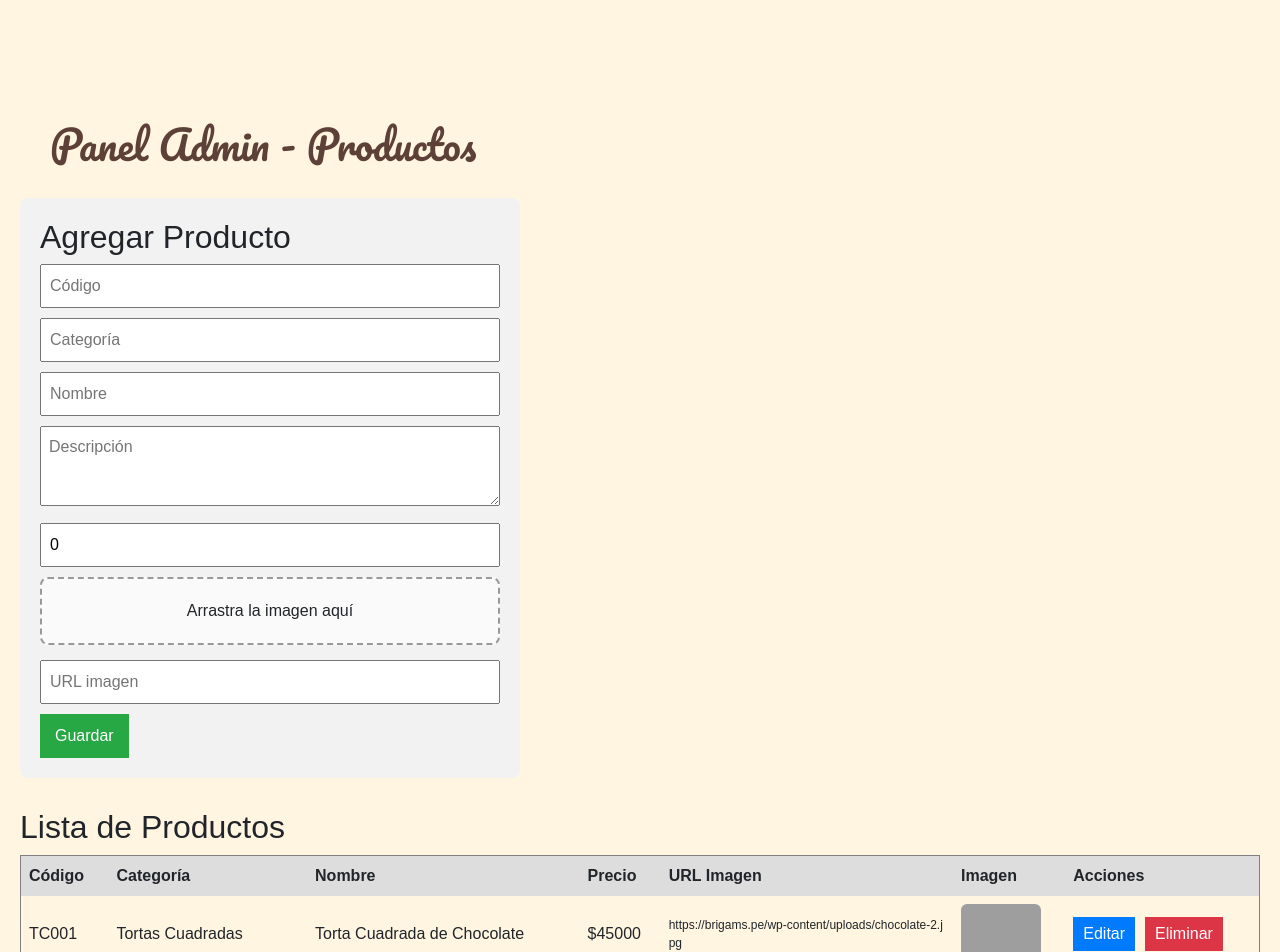
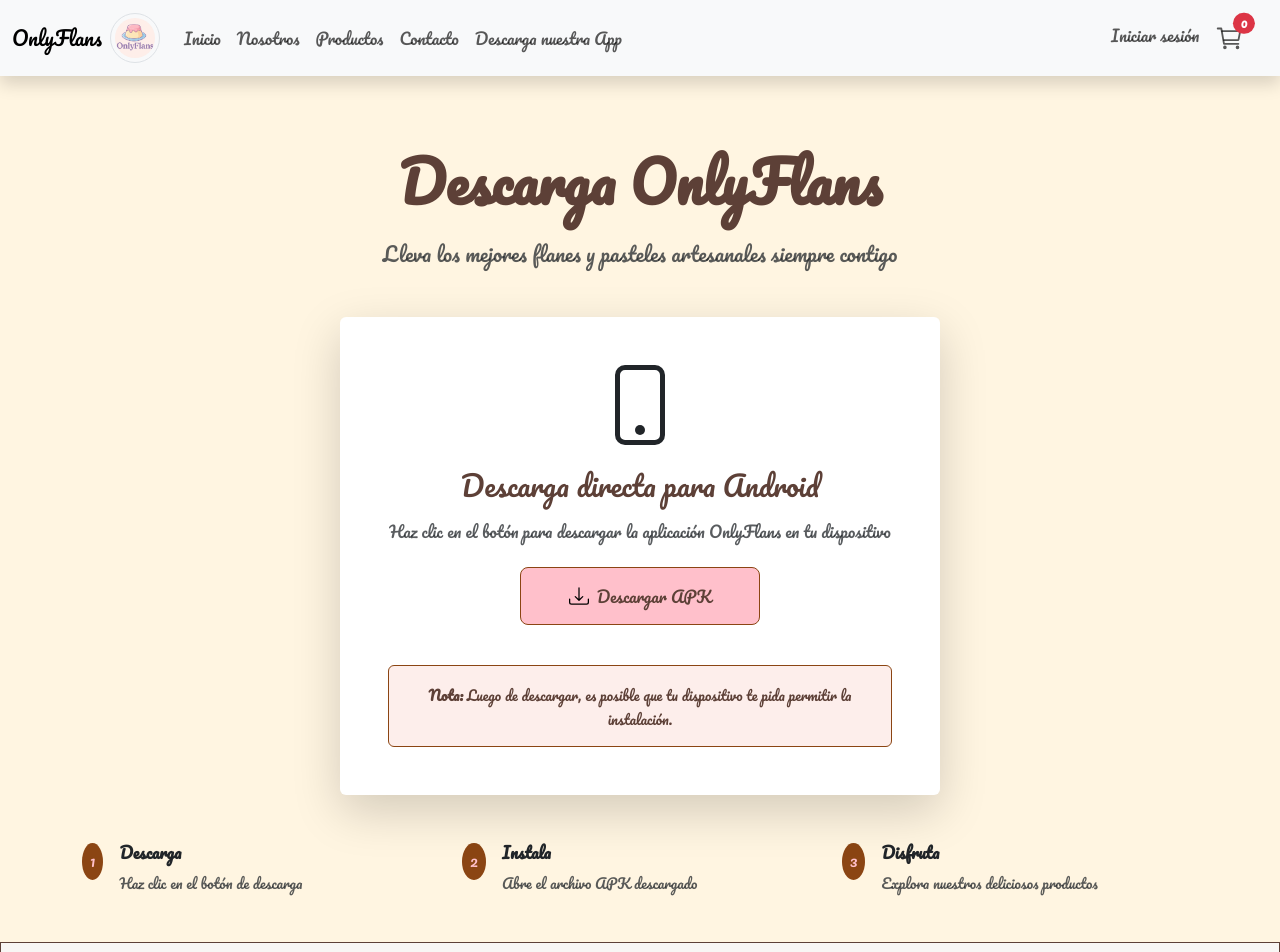
Before and after one commit to Andythe20/Proyecto-Fullstack2-React, a React (Vite) app: page /download in a window 1280 px wide. Shown: the top 952 px of the page. Built offline with nearby package versions, Linux system fonts and the light colour scheme; grey boxes are pictures that could not be loaded.

Commit message:
Add: Agrega página para descarga de app

```diff
--- a/public/data/db.json
+++ b/public/data/db.json
@@ -45,7 +45,7 @@
     "nombre": "Tiramisú Clásico",
     "descripcion": "Un postre italiano individual con capas de café, mascarpone y cacao, perfecto para finalizar cualquier comida.",
     "precio": 5500,
-    "url": "https://www.gourmet.cl/wp-content/uploads/2016/09/Tiramisu.png"
+    "url": "https://www.paulinacocina.net/wp-content/uploads/2020/01/receta-de-tiramisu-facil-y-economico-1740483918.jpg"
   },
   {
     "codigo": "PSA001",
--- a/src/components/Navbar/Navbar.tsx
+++ b/src/components/Navbar/Navbar.tsx
@@ -57,6 +57,9 @@
             </Link>
             <Link className="nav-link" to="/contacto">
               Contacto
+            </Link>
+            <Link className="nav-link" to="/download">
+              Descarga nuestra App
             </Link>
           </div>
 
--- a/src/main.tsx
+++ b/src/main.tsx
@@ -1,4 +1,3 @@
-import { StrictMode } from "react";
 import { createRoot } from "react-dom/client";
 
 import "bootstrap/dist/css/bootstrap.min.css";
@@ -10,15 +9,10 @@
 import { AuthProvider } from "./context/AuthProvider";
 import Footer from "./components/Footer/Footer.tsx";
 import { CarritoProvider } from "./context/CarritoProvider.tsx";
-import AdminProductos from "./pages/AdminPage/AdminPage.tsx";
+
 
 createRoot(document.getElementById("root")!).render(
-  <StrictMode>
-    <AdminProductos></AdminProductos>
-  </StrictMode>
-);
-
-/*    <AuthProvider>
+<AuthProvider>
       <CarritoProvider>
         <BrowserRouter>
           <Navbar />
@@ -27,4 +21,4 @@
         </BrowserRouter>
       </CarritoProvider>
     </AuthProvider>
-*/
+);
--- a/src/pages/AdminPage/AdminPage.tsx
+++ b/src/pages/AdminPage/AdminPage.tsx
@@ -56,7 +56,7 @@
     "nombre": "Tiramisú Clásico",
     "descripcion": "Un postre italiano individual con capas de café, mascarpone y cacao, perfecto para finalizar cualquier comida.",
     "precio": 5500,
-    "url": "https://www.gourmet.cl/wp-content/uploads/2016/09/Tiramisu.png"
+    "url": "https://www.paulinacocina.net/wp-content/uploads/2020/01/receta-de-tiramisu-facil-y-economico-1740483918.jpg"
   },
   {
     "codigo": "PSA001",
--- /dev/null
+++ b/src/pages/downloadPage/DownloadPage.css
@@ -0,0 +1,25 @@
+.alert-soft {
+  background-color: var(--color-rosa-pastel) !important;
+  color: var(--color-text-primary) !important;
+  border: 1px solid var(--color-chocolate) !important;
+  font-family: var(--font-primary-lato);
+}
+
+.alert {
+  font-family: var(--font-header-pacifico) !important;
+}
+
+.badge-chocolate {
+  background-color: var(--color-chocolate) !important;
+  color: var(--color-soft-pink) !important;
+  font-family: var(--font-header-pacifico) !important;
+  font-size: 0.9rem;
+  padding: 0.5rem 0.8rem;
+  border-radius: 50%;
+}
+
+.bg-card-rosa {
+  background-color: var(--color-rosa-pastel) !important;
+  font-family: var(--font-primary-lato);
+  border-radius: 12px;
+}
--- /dev/null
+++ b/src/pages/downloadPage/DownloadPage.tsx
@@ -0,0 +1,193 @@
+import React from "react";
+import "./DownloadPage.css";
+
+const DownloadApp: React.FC = () => {
+  // URL de descarga de tu APK
+  const apkDownloadUrl =
+    "https://backery-onlyflans-s3bucket.s3.us-east-1.amazonaws.com/assets/apk/release/release/app-release.apk";
+
+  // URL del QR code generado para la descarga
+  const qrCodeUrl =
+    "https://api.qrserver.com/v1/create-qr-code/?size=300x300&data=" +
+    encodeURIComponent(apkDownloadUrl);
+
+  return (
+    <div className="container py-5">
+      <div className="row align-items-center justify-content-center min-vh-75">
+        {/* Vista Desktop - Enlace de descarga */}
+        <div className="col-12 d-none d-md-block">
+          <div className="text-center">
+            <h1 className="display-4 fw-bold mb-4">Descarga OnlyFlans</h1>
+            <p className="lead text-muted mb-5">
+              Lleva los mejores flanes y pasteles artesanales siempre contigo
+            </p>
+
+            <div
+              className="card shadow-lg border-0 mx-auto"
+              style={{ maxWidth: "600px" }}
+            >
+              <div className="card-body p-5">
+                <div className="mb-4">
+                  <svg
+                    xmlns="http://www.w3.org/2000/svg"
+                    width="80"
+                    height="80"
+                    fill="currentColor"
+                    className="bi bi-phone"
+                    viewBox="0 0 16 16"
+                  >
+                    <path d="M11 1a1 1 0 0 1 1 1v12a1 1 0 0 1-1 1H5a1 1 0 0 1-1-1V2a1 1 0 0 1 1-1zM5 0a2 2 0 0 0-2 2v12a2 2 0 0 0 2 2h6a2 2 0 0 0 2-2V2a2 2 0 0 0-2-2z" />
+                    <path d="M8 14a1 1 0 1 0 0-2 1 1 0 0 0 0 2" />
+                  </svg>
+                </div>
+
+                <h3
+                  className="mb-3"
+                  style={{ color: "var(--color-text-primary)" }}
+                >
+                  Descarga directa para Android
+                </h3>
+                <p className="text-muted mb-4">
+                  Haz clic en el botón para descargar la aplicación OnlyFlans en
+                  tu dispositivo
+                </p>
+
+                <a
+                  href={apkDownloadUrl}
+                  className="btnBrown px-5 py-3 mb-3 rounded-3 d-inline-flex align-items-center"
+                  download
+                >
+                  <svg
+                    xmlns="http://www.w3.org/2000/svg"
+                    width="20"
+                    height="20"
+                    viewBox="0 0 16 16"
+                    className="me-2"
+                  >
+                    <path d="M.5 9.9a.5.5 0 0 1 .5.5v2.5a1 1 0 0 0 1 1h12a1 1 0 0 0 1-1v-2.5a.5.5 0 0 1 1 0v2.5a2 2 0 0 1-2 2H2a2 2 0 0 1-2-2v-2.5a.5.5 0 0 1 .5-.5" />
+                    <path d="M7.646 11.854a.5.5 0 0 0 .708 0l3-3a.5.5 0 0 0-.708-.708L8.5 10.293V1.5a.5.5 0 0 0-1 0v8.793L5.354 8.146a.5.5 0 1 0-.708.708z" />
+                  </svg>
+                  Descargar APK
+                </a>
+
+                <div className="alert alert-soft mt-4 mb-0" role="alert">
+                  <small>
+                    <strong>Nota:</strong> Luego de descargar, es posible que tu
+                    dispositivo te pida permitir la instalación.
+                  </small>
+                </div>
+              </div>
+            </div>
+
+            <div className="row mt-5 text-start">
+              <div className="col-md-4">
+                <div className="d-flex align-items-start">
+                  <span className="badge-chocolate rounded-circle p-2 me-3">
+                    1
+                  </span>
+                  <div>
+                    <h6 className="fw-bold">Descarga</h6>
+                    <small className="text-muted">
+                      Haz clic en el botón de descarga
+                    </small>
+                  </div>
+                </div>
+              </div>
+              <div className="col-md-4">
+                <div className="d-flex align-items-start">
+                  <span className="badge-chocolate rounded-circle p-2 me-3">
+                    2
+                  </span>
+                  <div>
+                    <h6 className="fw-bold">Instala</h6>
+                    <small className="text-muted">
+                      Abre el archivo APK descargado
+                    </small>
+                  </div>
+                </div>
+              </div>
+              <div className="col-md-4">
+                <div className="d-flex align-items-start">
+                  <span className="badge-chocolate rounded-circle p-2 me-3">
+                    3
+                  </span>
+                  <div>
+                    <h6 className="fw-bold">Disfruta</h6>
+                    <small className="text-muted">
+                      Explora nuestros deliciosos productos
+                    </small>
+                  </div>
+                </div>
+              </div>
+            </div>
+          </div>
+        </div>
+
+        {/* Vista Mobile y Tablet - Código QR */}
+        <div className="col-12 d-md-none">
+          <div className="text-center">
+            <h1 className="display-5 fw-bold mb-3">Descarga OnlyFlans</h1>
+            <p className="lead text-muted mb-4">
+              Escanea el código QR para descargar
+            </p>
+
+            <div
+              className="card shadow-lg border-0 mx-auto"
+              style={{ maxWidth: "400px" }}
+            >
+              <div className="card-body p-4">
+                <div className="mb-3">
+                  <img
+                    src={qrCodeUrl}
+                    alt="QR Code para descargar OnlyFlans"
+                    className="img-fluid rounded"
+                    style={{ maxWidth: "250px" }}
+                  />
+                </div>
+
+                <h5 className="mb-3">Escanea con tu cámara</h5>
+                <p className="text-muted small mb-4">
+                  Apunta la cámara de tu dispositivo al código QR para comenzar
+                  la descarga de OnlyFlans
+                </p>
+
+                <div className="alert alert-soft mt-4 mb-0" role="alert">
+                  <small>
+                    <strong>
+                      Sólo está disponible para dispositivos Android
+                    </strong>
+                  </small>
+                </div>
+              </div>
+            </div>
+
+            <div className="mt-4 px-3">
+              <div className="row g-1 text-start">
+                <div className="col-12">
+                  <div className="d-flex align-items-center bg-light p-3 rounded">
+                    <span className="badge-chocolate me-3">1</span>
+                    <small>Abre la cámara de tu dispositivo</small>
+                  </div>
+                </div>
+                <div className="col-12">
+                  <div className="d-flex align-items-center bg-light p-3 rounded">
+                    <span className="badge-chocolate me-3">2</span>
+                    <small>Apunta hacia el código QR</small>
+                  </div>
+                </div>
+                <div className="col-12">
+                  <div className="d-flex align-items-center bg-light p-3 rounded">
+                    <span className="badge-chocolate me-3">3</span>
+                    <small>Toca la notificación para descargar</small>
+                  </div>
+                </div>
+              </div>
+            </div>
+          </div>
+        </div>
+      </div>
+    </div>
+  );
+};
+
+export default DownloadApp;
--- a/src/routes/AppRoutes.tsx
+++ b/src/routes/AppRoutes.tsx
@@ -11,6 +11,8 @@
 import Productos from "../pages/Productos/Productos";
 import Register from "../pages/Register/Register";
 import Perfil from "../pages/Perfil/Perfil";
+import AdminProductos from "../pages/AdminPage/AdminPage";
+import DownloadPage from "../pages/downloadPage/DownloadPage";
 
 function AppRoutes() {
   return (
@@ -21,6 +23,9 @@
       <Route path="/contacto" element={<Contacto />} />
       <Route path="/carrito" element={<CarritoPage />} />
       <Route path="/detalleProducto" element={<DetalleProducto />} />
+
+      <Route path="/admin" element={<AdminProductos />} />
+      <Route path="/download" element={<DownloadPage />} />
 
       {/* Rutas protegidas */}
       <Route
```
